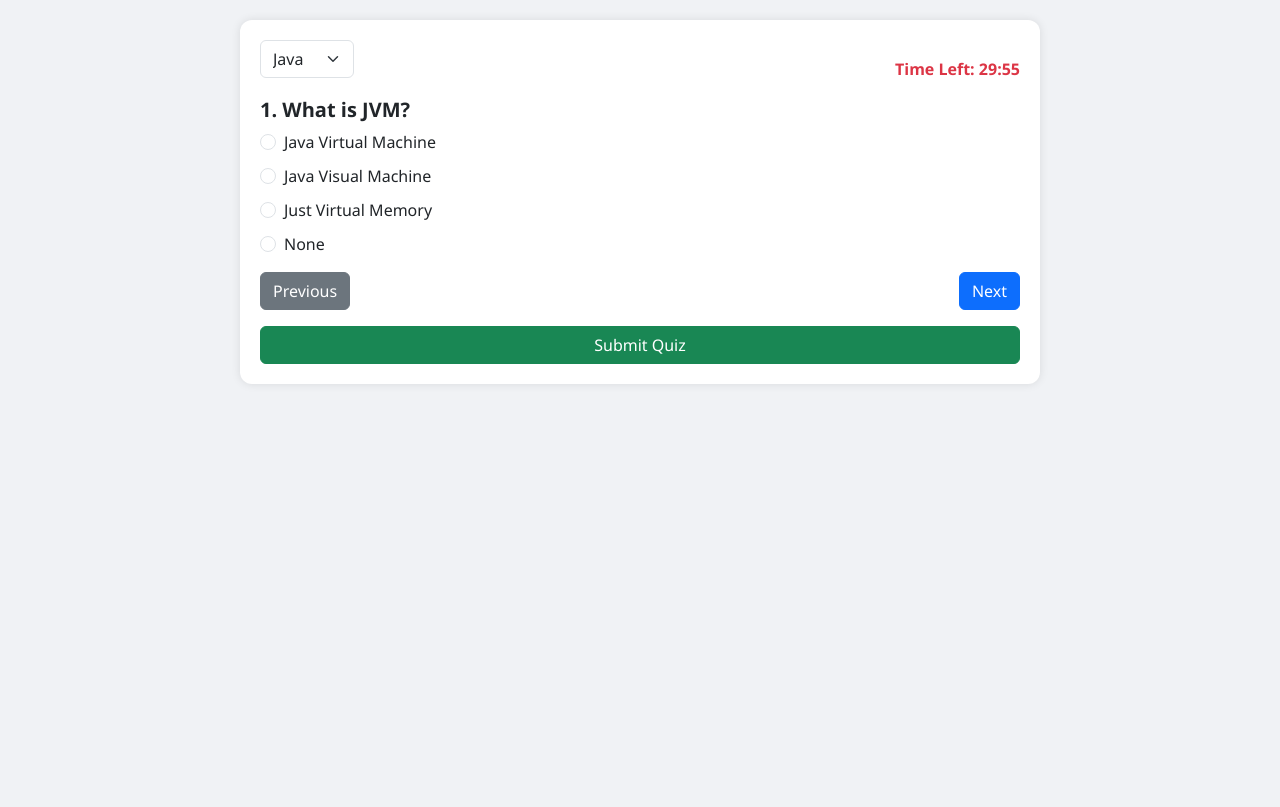
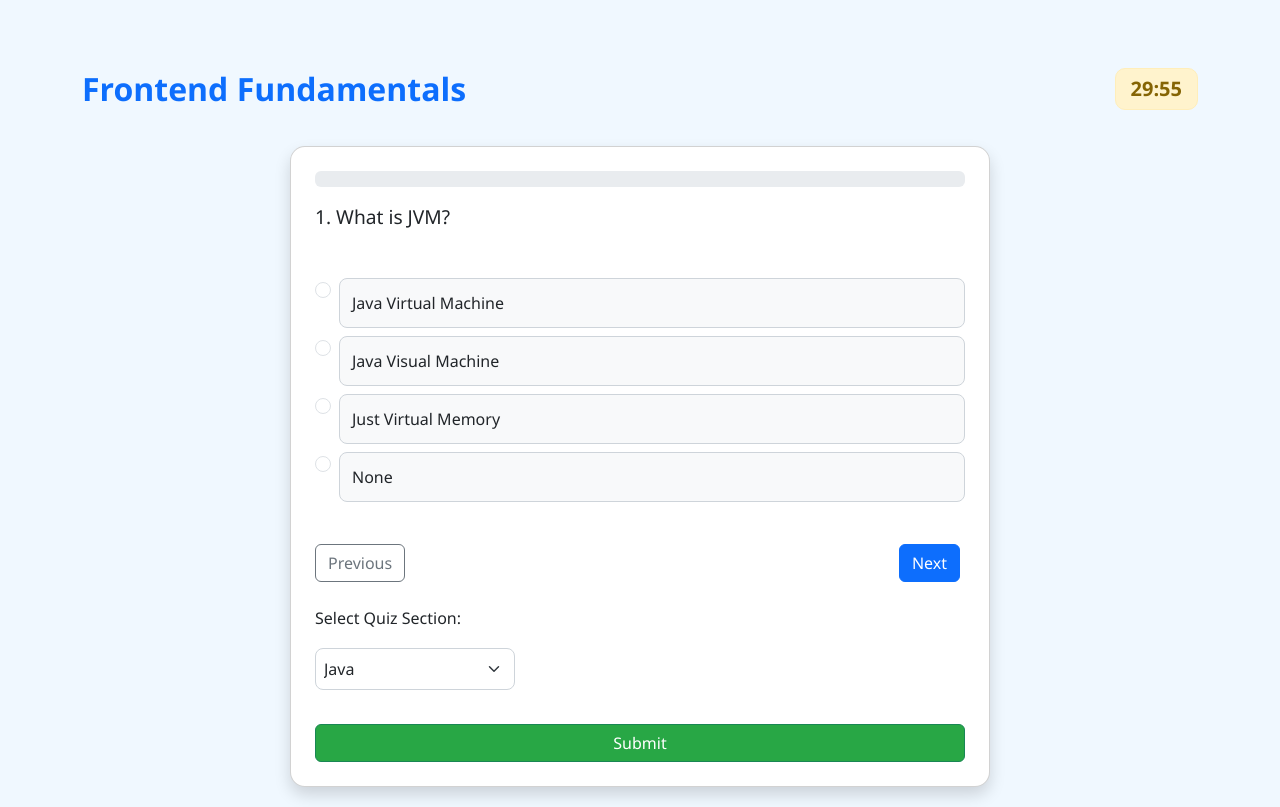
Before and after one commit to khushiy88/Quiz, a plain HTML site: page index.html in a window 1280 px wide. Drawn offline with nearby package versions, Linux system fonts and the light colour scheme.

Commit message:
Add files via upload

```diff
--- a/index.html
+++ b/index.html
@@ -1,42 +1,57 @@
 <!DOCTYPE html>
 <html lang="en">
+
 <head>
   <meta charset="UTF-8" />
-  <meta name="viewport" content="width=device-width, initial-scale=1.0"/>
-  <title>Advanced Quiz App</title>
+  <meta name="viewport" content="width=device-width, initial-scale=1.0" />
+  <title> Quiz </title>
   <link href="https://cdn.jsdelivr.net/npm/bootstrap@5.3.0/dist/css/bootstrap.min.css" rel="stylesheet">
-  <link rel="stylesheet" href="style.css"> <!-- Linked CSS -->
+  <link rel="stylesheet" href="style.css" />
 </head>
+
 <body>
+  <div class="container mt-5">
+    <div class="d-flex justify-content-between align-items-center mb-3">
+      <h2 class="text-primary  text-center">Frontend Fundamentals</h2>
+      <div id="timer" class="badge fs-5">30:00</div>
+    </div>
 
-<div class="quiz-container">
-  <div class="d-flex justify-content-between align-items-center">
-    <div>
-      <select id="sectionSelect" class="form-select section-switcher">
+    <div id="quizBox" class="card shadow p-4">
+      <div class="progress mb-3">
+        <div id="progressBar" class="progress-bar progress-bar-striped" role="progressbar" style="width: 0%"></div>
+      </div>
+
+      <div id="question-container">
+        <div id="question"></div>
+        <div id="options" class="options"></div>
+      </div>
+
+      <div class="d-flex justify-content-between mt-4">
+        <button id="prevBtn" class="btn btn-outline-secondary">Previous</button>
+        <button id="nextBtn" class="btn btn-primary">Next</button>
+      </div>
+
+      <div class="mt-4">
+        <label for="sectionSelect" class="form-label">Select Quiz Section:</label>
+        <select id="sectionSelect" class="form-select">
           <option value="Java">Java</option>
           <option value="HTML">HTML</option>
           <option value="CSS">CSS</option>
         </select>
       </div>
-    <div class="timer">Time Left: <span id="timer">30:00</span></div>
-  </div>
 
-  <div id="quizBox">
-    <h5 id="question" class="question"></h5>
-    <div id="options" class="mb-3"></div>
-    <div class="d-flex justify-content-between">
-      <button class="btn btn-secondary" id="prevBtn">Previous</button>
-      <button class="btn btn-primary" id="nextBtn">Next</button>
-    </div>
-    <button class="btn btn-success mt-3 w-100" id="submitBtn">Submit Quiz</button>
-  </div>
-
-  <div id="results" class="results mt-4">
-    <h4>Your Score: <span id="score"></span>/30</h4>
-    <div id="answersReview"></div>
+      <div class="text-center mt-4">
+        <button id="submitBtn" class="btn btn-success">Submit</button>
       </div>
     </div>
 
-<script src="script.js"></script> <!-- Linked JavaScript -->
+    <div id="results" class="alert alert-light mt-4" style="display: none;">
+      <h3 class="text-center">Your Score: <span id="score"></span></h3>
+      <div id="answersReview" class="mt-3"></div>
+    </div>
+  </div>
+
+  <script src="script.js"></script>
 </body>
+
 </html>
--- a/script.js
+++ b/script.js
@@ -132,3 +132,9 @@ function submitQuiz() {
 
 startTimer();
 loadQuestion();
+
+function updateProgressBar() {
+  const total = questions[currentSection].length;
+  const progress = ((currentQuestion + 1) / total) * 100;
+  document.getElementById('progressBar').style.width = `${progress}%`;
+}
--- a/style.css
+++ b/style.css
@@ -1,44 +1,150 @@
+/* === Global Styles === */
 body {
-  background-color: #f0f2f5;
-  font-family: 'Segoe UI', sans-serif;
+  background-color: #f0f8ff;
+  font-family: 'Segoe UI', Tahoma, Geneva, Verdana, sans-serif;
+  margin: 0;
   padding: 20px;
 }
 
-.quiz-container {
-  background: #fff;
-  border-radius: 12px;
-  padding: 20px;
-  box-shadow: 0 0 10px rgba(0,0,0,0.1);
-  max-width: 800px;
-  margin: auto;
-}
-
-.question {
-  font-weight: 600;
-}
-
-.option {
-  margin-bottom: 10px;
-}
-
-.section-switcher {
+/* === Heading === */
+h2 {
+  font-weight: bold;
+  text-align: center;
   margin-bottom: 20px;
 }
 
-.timer {
-  font-weight: bold;
-  color: #dc3545;
+/* === Quiz Card === */
+.card, #quizBox {
+  background-color: #ffffff;
+  border-radius: 15px;
+  box-shadow: 0 4px 12px rgba(0, 0, 0, 0.1);
+  padding: 25px;
+  max-width: 700px;
+  margin: 0 auto;
 }
 
-.results {
-  display: none;
-  padding: 20px;
+/* === Timer === */
+#timer {
+  font-size: 1.2rem;
+  font-weight: bold;
+  background-color: #fff3cd;
+  color: #856404;
+  padding: 10px 15px;
   border-radius: 10px;
-  background-color: #e9ecef;
+  border: 1px solid #ffeeba;
+  text-align: center;
+  margin-bottom: 20px;
 }
 
-@media (max-width: 576px) {
-  .quiz-container {
-    padding: 10px;
+/* === Question Styling === */
+#question {
+  font-size: 1.2rem;
+  margin-bottom: 15px;
+  min-height: 60px;
+}
+
+/* === Options Styling === */
+.options {
+  margin-top: 10px;
+}
+
+.options label {
+  display: block;
+  margin: 8px 0;
+  padding: 12px;
+  border-radius: 8px;
+  background-color: #f8f9fa;
+  border: 1px solid #ced4da;
+  cursor: pointer;
+  transition: background-color 0.3s, border-color 0.3s;
+}
+
+.options label:hover {
+  background-color: #e2e6ea;
+}
+
+.options input[type="radio"] {
+  margin-right: 10px;
+}
+
+/* === Navigation Buttons === */
+button {
+  border-radius: 8px;
+  padding: 8px 16px;
+  margin: 10px 5px 0 0;
+  border: none;
+  background-color: #007bff;
+  color: white;
+  cursor: pointer;
+  transition: background-color 0.3s;
+}
+
+button:hover {
+  background-color: #0056b3;
+}
+
+#submitBtn {
+  width: 100%;
+  background-color: #28a745;
+}
+
+#submitBtn:hover {
+  background-color: #218838;
+}
+
+/* === Section Dropdown === */
+select.form-select, #sectionSelect {
+  max-width: 200px;
+  margin-top: 10px;
+  padding: 8px;
+  border-radius: 8px;
+  border: 1px solid #ced4da;
+}
+
+/* === Results Section === */
+#results {
+  display: none;
+  max-width: 700px;
+  margin: 30px auto;
+  background-color: #ffffff;
+  border-radius: 15px;
+  box-shadow: 0 4px 12px rgba(0, 0, 0, 0.1);
+  padding: 25px;
+}
+
+#score {
+  font-size: 2rem;
+  font-weight: bold;
+  text-align: center;
+  color: #17a2b8;
+}
+
+#answersReview p {
+  margin-bottom: 15px;
+  font-size: 1rem;
+  line-height: 1.4;
+}
+
+#answersReview hr {
+  margin: 10px 0;
+}
+
+/* === Responsive Design === */
+@media (max-width: 768px) {
+  .card, #quizBox, #results {
+    padding: 15px;
+  }
+
+  #question {
+    font-size: 1rem;
+  }
+
+  button {
+    width: 100%;
+    margin-bottom: 10px;
+  }
+
+  #submitBtn {
+    width: 100%;
   }
 }
```
Lines whose indentation alone changed are shown as unchanged.
